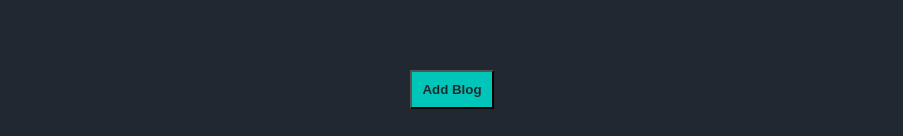
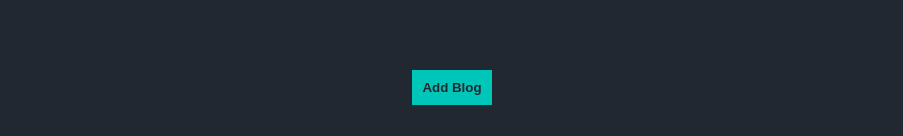
Before and after one commit to rakkaalhazimi/Vue-Blogspot, a Vue app: page / in a window 1280 px wide. Shown: the part 240-376 px from the top of the page, without its empty margins (188-1091 px from the left). Built offline with nearby package versions, Linux system fonts and the light colour scheme.

Commit message:
use content as component

```diff
--- a/src/App.vue
+++ b/src/App.vue
@@ -10,7 +10,8 @@
 import { ref, reactive, provide } from "vue"
 import NavigationBar from "./components/Navigation/NavigationBar.vue"
 import FooterSection from "./components/Footer/FooterSection.vue"
-import ContentSection from "./components/Content/ContentSection.vue";
+import ContentSection from "./components/Content/ContentSection.vue"
+
 
 // Blog Posts
 let blogPosts = reactive([
@@ -29,9 +30,6 @@ sample
 // Data or functions to be provided to child compoenents
 provide("blogPosts", blogPosts)
 provide("getPostFromId", getPostFromId)
-
-
-// Function to be exported
 
 
 // Function to be provided to child components
@@ -89,6 +87,10 @@ h3 {
   font-size: 1.5em;
 }
 
+button {
+  border: none;
+}
+
 #app {
   font-family: Avenir, Helvetica, Arial, sans-serif;
   background-color: var(--dominant);
```
